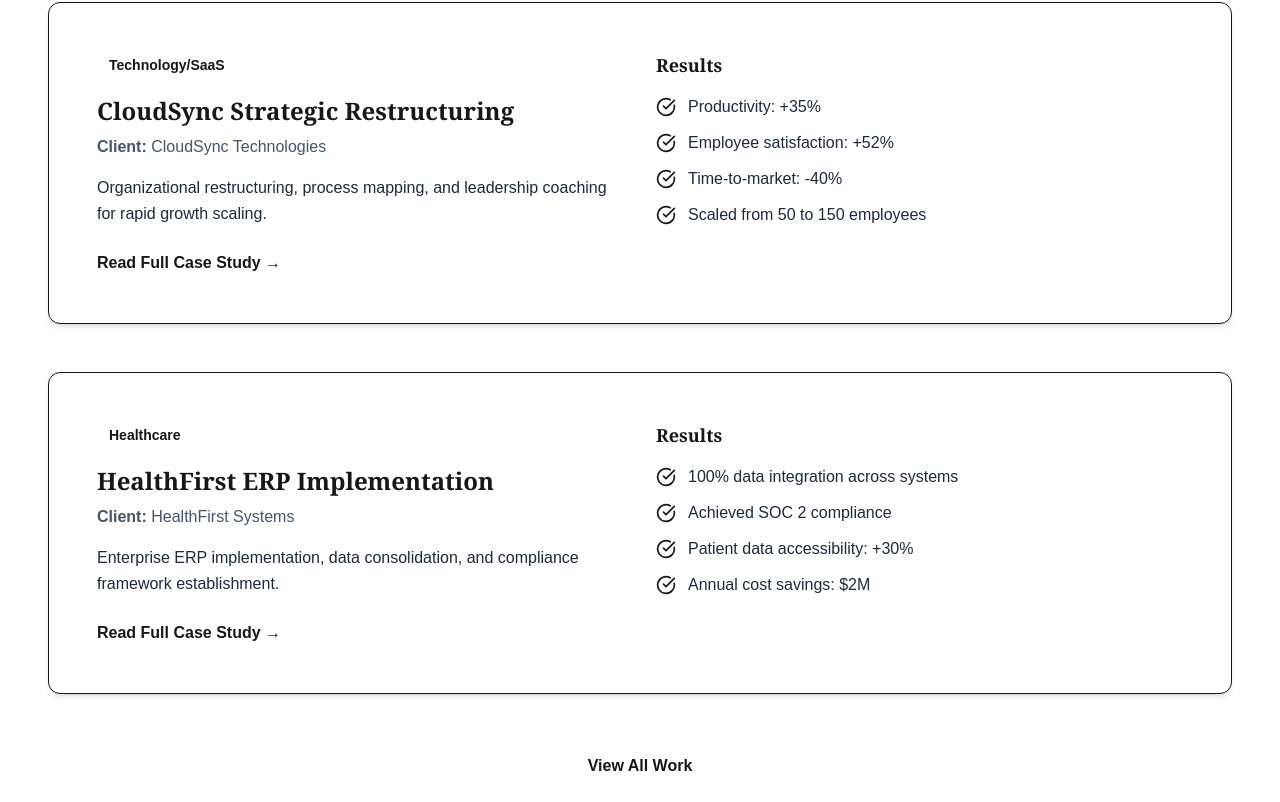
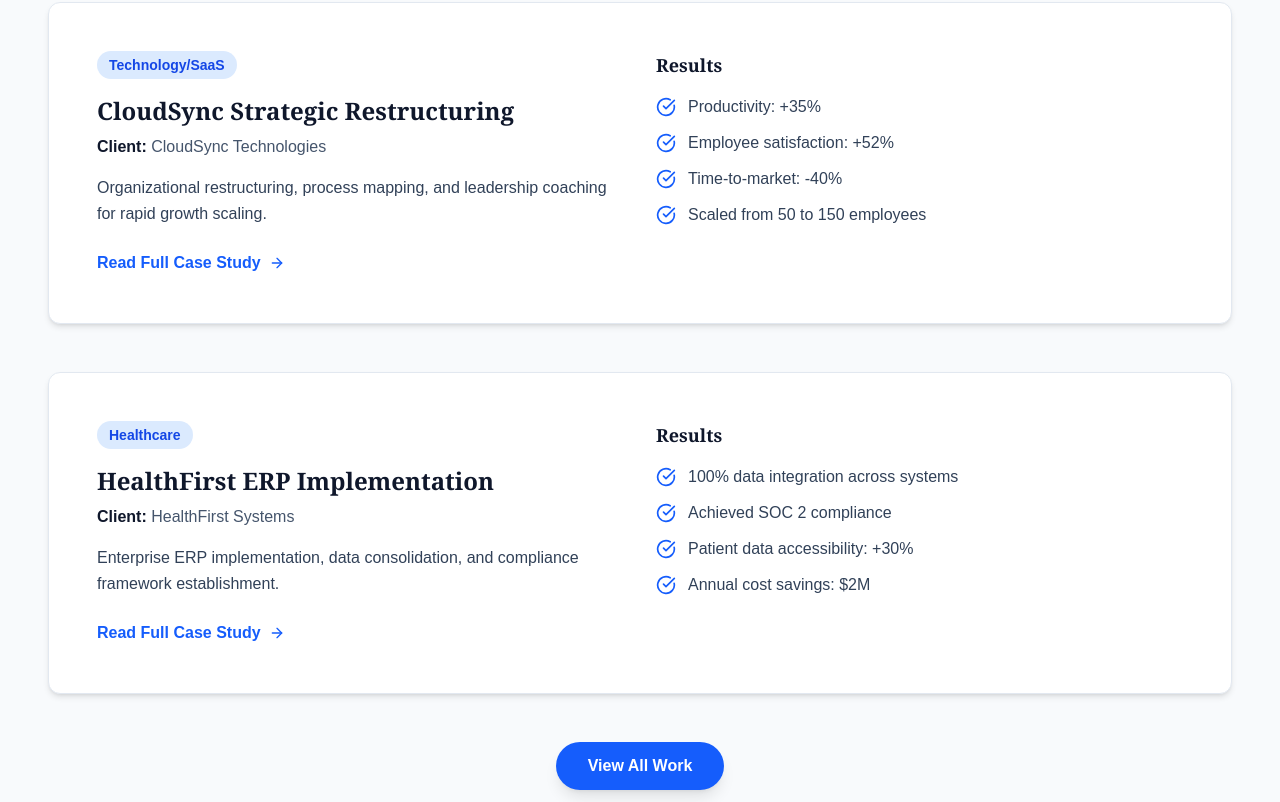
Before and after one commit to primyst/nexus, a Next.js app in the folder my-app/: page / in a window 1280 px wide. Shown: the part 2258-3060 px from the top of the page. Built offline with nearby package versions, Linux system fonts and the light colour scheme.

Commit message:
Update Work.tsx

```diff
--- a/my-app/components/Work.tsx
+++ b/my-app/components/Work.tsx
@@ -1,5 +1,5 @@
 'use client';
-import { CheckCircle } from 'lucide-react';
+import { CheckCircle, ArrowRight } from 'lucide-react';
 import Link from 'next/link';
 
 interface WorkItem {
@@ -54,14 +54,14 @@
 
 export default function Work() {
   return (
-    <section className="py-20 px-6 md:px-12 bg-cream">
+    <section className="py-20 px-6 md:px-12 bg-slate-50">
       <div className="max-w-7xl mx-auto">
         {/* Header */}
         <div className="text-center mb-16 animate-fade-in-up">
-          <h2 className="text-4xl md:text-5xl font-bold text-navy mb-4 font-serif">
+          <h2 className="text-4xl md:text-5xl font-bold text-slate-900 mb-4 font-serif animate-slide-down">
             Featured Work
           </h2>
-          <p className="text-xl text-light max-w-2xl mx-auto">
+          <p className="text-xl text-slate-600 max-w-2xl mx-auto">
             Proven results across industries. See how we've transformed businesses like yours.
           </p>
         </div>
@@ -71,45 +71,46 @@
           {workItems.map((item, idx) => (
             <div
               key={item.title}
-              className="bg-white rounded-xl p-8 md:p-12 shadow-md hover:shadow-lg transition-all duration-300 border border-gold/10 animate-fade-in-up"
+              className="bg-white rounded-xl p-8 md:p-12 shadow-md hover:shadow-lg transition-all duration-300 border border-slate-200 hover:border-blue-400 transform hover:scale-105 animate-fade-in-up"
               style={{ animationDelay: `${idx * 100}ms` }}
             >
               <div className="grid md:grid-cols-2 gap-8">
                 {/* Left - Info */}
                 <div>
                   <div className="mb-4 flex flex-wrap gap-2">
-                    <span className="bg-gold/10 text-gold px-3 py-1 rounded-full text-sm font-semibold">
+                    <span className="bg-blue-100 text-blue-700 px-3 py-1 rounded-full text-sm font-semibold">
                       {item.industry}
                     </span>
                   </div>
 
-                  <h3 className="text-2xl font-bold text-navy mb-2 font-serif">
+                  <h3 className="text-2xl font-bold text-slate-900 mb-2 font-serif">
                     {item.title}
                   </h3>
 
-                  <p className="text-light mb-4">
-                    <strong className="text-navy">Client:</strong> {item.client}
+                  <p className="text-slate-600 mb-4">
+                    <strong className="text-slate-900">Client:</strong> {item.client}
                   </p>
 
-                  <p className="text-dark mb-6 leading-relaxed">
+                  <p className="text-slate-700 mb-6 leading-relaxed">
                     {item.description}
                   </p>
 
                   <Link href="/work">
-                    <button className="text-gold font-semibold hover:translate-x-2 transition-transform duration-300">
-                      Read Full Case Study →
+                    <button className="text-blue-600 font-semibold hover:text-blue-700 transition-all duration-300 flex items-center gap-2 group">
+                      Read Full Case Study
+                      <ArrowRight size={16} className="group-hover:translate-x-1 transition-transform" />
                     </button>
                   </Link>
                 </div>
 
                 {/* Right - Results */}
                 <div>
-                  <h4 className="text-lg font-bold text-navy mb-4 font-serif">Results</h4>
+                  <h4 className="text-lg font-bold text-slate-900 mb-4 font-serif">Results</h4>
                   <ul className="space-y-3">
                     {item.results.map((result) => (
                       <li key={result} className="flex items-start gap-3">
-                        <CheckCircle size={20} className="text-gold mt-0.5 flex-shrink-0" />
-                        <span className="text-dark">{result}</span>
+                        <CheckCircle size={20} className="text-blue-600 mt-0.5 flex-shrink-0" />
+                        <span className="text-slate-700">{result}</span>
                       </li>
                     ))}
                   </ul>
@@ -120,9 +121,9 @@
         </div>
 
         {/* View All */}
-        <div className="text-center mt-12">
+        <div className="text-center mt-12 animate-fade-in-up" style={{ animationDelay: '0.3s' }}>
           <Link href="/work">
-            <button className="bg-gold text-navy px-8 py-3 rounded-full font-semibold hover:bg-opacity-90 transition-all duration-300">
+            <button className="bg-blue-600 text-white px-8 py-3 rounded-full font-semibold hover:bg-blue-700 transition-all duration-300 shadow-lg hover:shadow-xl transform hover:scale-105 active:scale-95">
               View All Work
             </button>
           </Link>
```
